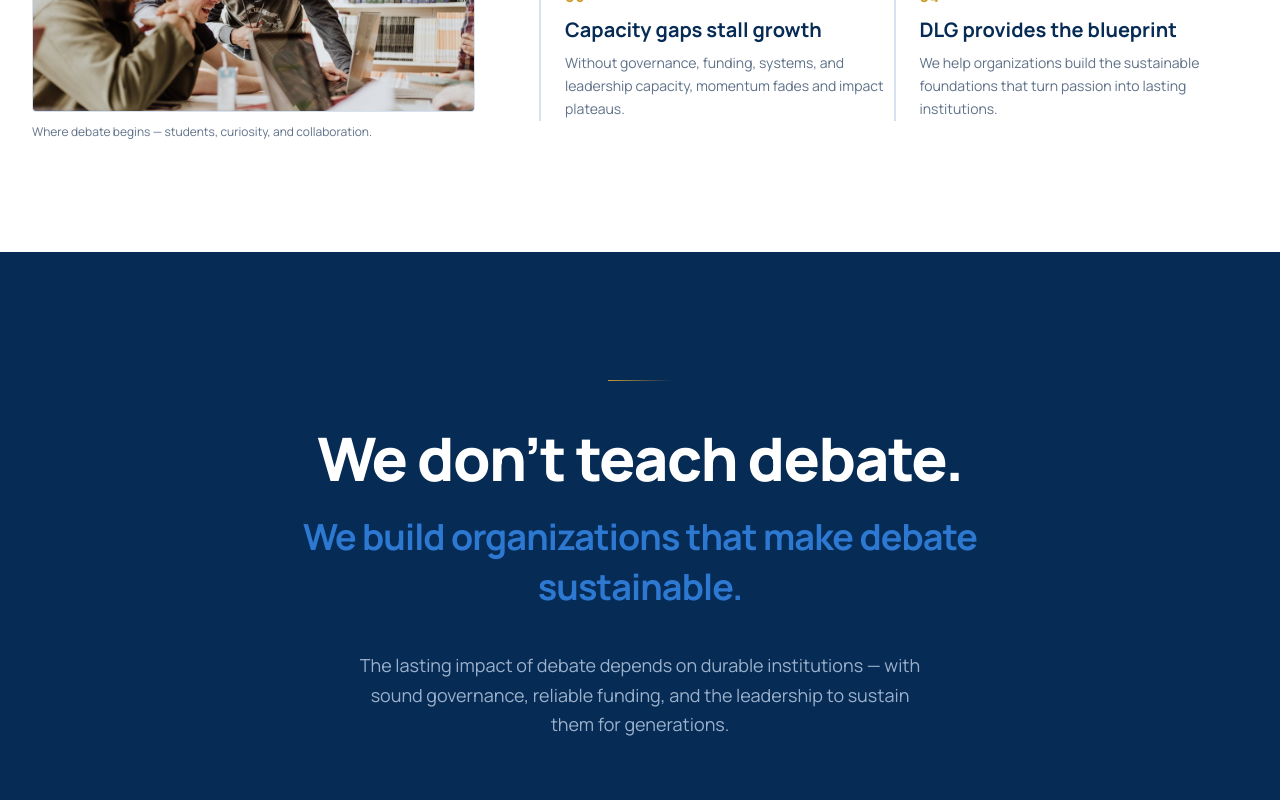
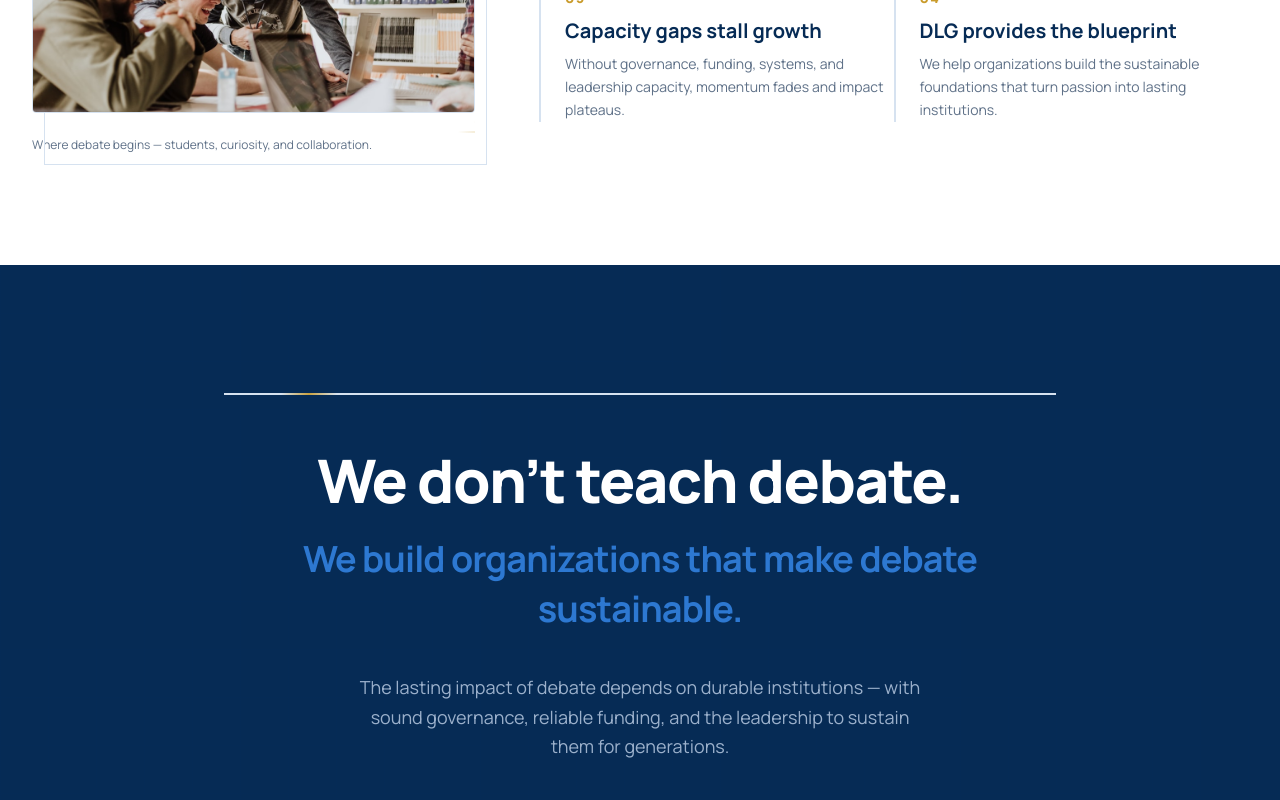
Before and after one commit to smit-taskvirtual/dlg-site, a React (Vite) app: page / in a window 1280 px wide. Shown: the part 1620-2420 px from the top of the page. Built offline with nearby package versions, Linux system fonts and the light colour scheme.

Commit message:
design revised

```diff
--- /dev/null
+++ b/src/components/DecoratedImage.tsx
@@ -0,0 +1,101 @@
+import { motion, useReducedMotion } from 'framer-motion'
+
+type DecoratedImageProps = {
+  src: string
+  alt: string
+  aspect?: string
+  caption?: string
+  loading?: 'lazy' | 'eager'
+}
+
+/**
+ * FadedLines
+ * ---------------------------------------------------------------------------
+ * Prominent horizontal gradient lines that continuously draw out and fade back,
+ * staggered to form a subtle traveling wave around images. Prominence comes
+ * from longer, thicker lines with strong alpha. Looping is disabled entirely
+ * under `prefers-reduced-motion`.
+ */
+function FadedLines({
+  align,
+  accent = 'cobalt',
+  count = 3,
+}: {
+  align: 'left' | 'right'
+  accent?: 'cobalt' | 'gold'
+  count?: number
+}) {
+  const reduce = useReducedMotion()
+  const color = accent === 'gold' ? '201,155,43' : '11,86,179'
+  const origin = align === 'left' ? '0%' : '100%'
+
+  return (
+    <div className={`flex flex-col gap-2 ${align === 'left' ? 'items-start' : 'items-end'}`} aria-hidden="true">
+      {Array.from({ length: count }).map((_, i) => (
+        <motion.span
+          key={i}
+          className="block h-[2px] rounded-full"
+          style={{
+            width: `${96 - i * 18}px`,
+            background: `linear-gradient(${align === 'left' ? '90deg' : '270deg'}, rgba(${color},0.85), rgba(${color},0))`,
+            transformOrigin: origin,
+          }}
+          initial={{ scaleX: 0, opacity: 0 }}
+          animate={
+            reduce
+              ? { opacity: 0.9, scaleX: 1 }
+              : {
+                  scaleX: [0, 1, 1, 0],
+                  opacity: [0, 1, 1, 0],
+                }
+          }
+          transition={{
+            duration: 3.4,
+            times: [0, 0.35, 0.7, 1],
+            repeat: Infinity,
+            ease: 'easeInOut',
+            delay: i * 0.45,
+          }}
+        />
+      ))}
+    </div>
+  )
+}
+
+/**
+ * DecoratedImage
+ * ---------------------------------------------------------------------------
+ * Wraps an image in a refined editorial frame:
+ *  - an offset hairline border behind the image,
+ *  - two groups of faded gradient lines (top-left cobalt, bottom-right gold)
+ *    that draw in once on view,
+ *  - an optional caption.
+ *
+ * Keeps animation restrained and respects `prefers-reduced-motion`.
+ */
+export default function DecoratedImage({ src, alt, aspect = 'aspect-[4/3]', caption, loading = 'lazy' }: DecoratedImageProps) {
+  return (
+    <figure className="relative">
+      {/* Offset hairline frame behind the image */}
+      <span className="absolute -bottom-3 -right-3 h-full w-full border border-line" aria-hidden="true" />
+
+      <div className="relative">
+        {/* Faded lines, top-left */}
+        <div className="absolute -top-5 left-0 z-10">
+          <FadedLines align="left" accent="cobalt" />
+        </div>
+
+        <div className={`relative overflow-hidden rounded-sm border border-line bg-white ${aspect}`}>
+          <img src={src} alt={alt} className="h-full w-full object-cover" loading={loading} />
+        </div>
+
+        {/* Faded lines, bottom-right */}
+        <div className="absolute -bottom-5 right-0 z-10">
+          <FadedLines align="right" accent="gold" count={2} />
+        </div>
+      </div>
+
+      {caption && <figcaption className="mt-6 text-xs text-muted">{caption}</figcaption>}
+    </figure>
+  )
+}
--- a/src/components/Footer.tsx
+++ b/src/components/Footer.tsx
@@ -1,5 +1,6 @@
 import { Mail } from 'lucide-react'
 import { brand, navLinks, footer } from '../content'
+import TravelingRule from './TravelingRule'
 
 // Inline SVG — brand icons (e.g. LinkedIn) were removed from recent lucide-react.
 function LinkedinIcon({ className }: { className?: string }) {
@@ -26,6 +27,7 @@ function LinkedinIcon({ className }: { className?: string }) {
 export default function Footer() {
   return (
     <footer className="border-t border-line bg-white" aria-label="Footer">
+      <TravelingRule accent="gold" height="h-[2px]" />
       <div className="mx-auto grid max-w-7xl grid-cols-1 gap-10 px-5 py-14 sm:px-8 md:grid-cols-[1.4fr_1fr_1fr]">
         {/* Brand */}
         <div>
--- a/src/components/GlobalNetwork.tsx
+++ b/src/components/GlobalNetwork.tsx
@@ -1,102 +1,145 @@
 import { useRef } from 'react'
-import { motion, useInView, useReducedMotion } from 'framer-motion'
+import { motion, useInView, useReducedMotion, type Variants } from 'framer-motion'
 import SectionHeading from './SectionHeading'
-import { network, images } from '../content'
+import { network } from '../content'
+
+const EASE: [number, number, number, number] = [0.22, 1, 0.36, 1]
+
+const dotVariants: Variants = {
+  hidden: { opacity: 0, scale: 0 },
+  show: (i: number) => ({
+    opacity: 1,
+    scale: 1,
+    transition: { delay: 0.4 + i * 0.15, duration: 0.45, ease: EASE },
+  }),
+}
 
 /**
- * NetworkVisual
+ * RegionGlobe
  * ---------------------------------------------------------------------------
- * Abstract, non-fake world-network composition. Six region nodes are placed
- * on a stylized layout and joined by thin connecting lines.
+ * An elegant wireframe globe (non-fake, not a real-time map) rendered entirely
+ * in SVG. Six region nodes are placed on the front hemisphere and connected by
+ * curved arcs bowing outward from the globe's center to suggest sphere curvature.
  *
- * Design decision: lines "draw in" (pathLength) and nodes fade/scale in when
- * the section enters the viewport. No looping animation and full reduced-motion
- * support keeps it light and respectful.
+ * Connection order (per the brief): Latin America -> North America -> Europe ->
+ * Africa -> Middle East -> Asia-Pacific.
+ *
+ * Animation: the connection path "draws in" (pathLength) and the nodes
+ * fade/scale in when the section enters the viewport. Dots then pulse slowly.
+ * `useReducedMotion` disables the pulsing and node staggering.
  */
-function NetworkVisual() {
+function RegionGlobe() {
   const ref = useRef<HTMLDivElement>(null)
   const inView = useInView(ref, { once: true, margin: '-80px' })
   const reduce = useReducedMotion()
 
-  // Stylized geographic placement within a 100x60 viewBox.
+  const cx = 130
+  const cy = 130
+
+  // Region nodes positioned on the globe's visible hemisphere. Each carries a
+  // label anchor placed outward from its marker so the names read clearly.
+  // The globe is intentionally smaller than the viewBox so labels stay visible.
   const nodes = [
-    { id: 'North America', x: 16, y: 20 },
-    { id: 'Europe', x: 46, y: 14 },
-    { id: 'Middle East', x: 54, y: 28 },
-    { id: 'Africa', x: 48, y: 44 },
-    { id: 'Latin America', x: 22, y: 42 },
-    { id: 'Asia-Pacific', x: 82, y: 26 },
+    { id: 'Latin America', x: 70, y: 160, labelX: 52, labelY: 163, anchor: 'end' as const },
+    { id: 'North America', x: 80, y: 74, labelX: 54, labelY: 77, anchor: 'end' as const },
+    { id: 'Europe', x: 126, y: 58, labelX: 126, labelY: 44, anchor: 'middle' as const },
+    { id: 'Africa', x: 140, y: 138, labelX: 140, labelY: 152, anchor: 'middle' as const },
+    { id: 'Middle East', x: 160, y: 88, labelX: 176, labelY: 91, anchor: 'start' as const },
+    { id: 'Asia-Pacific', x: 192, y: 72, labelX: 208, labelY: 75, anchor: 'start' as const },
   ]
 
-  const links: Array<[number, number]> = [
-    [0, 1],
-    [1, 2],
-    [2, 3],
-    [1, 5],
-    [2, 5],
-    [0, 4],
-    [4, 3],
-    [3, 5],
-  ]
+  // Connect every marker to every other marker (all-to-all mesh).
+  const links: Array<[typeof nodes[number], typeof nodes[number]]> = []
+  for (let i = 0; i < nodes.length; i++) {
+    for (let j = i + 1; j < nodes.length; j++) {
+      links.push([nodes[i], nodes[j]])
+    }
+  }
+
+  // Globe wireframe elements (meridians + parallels) for the sphere effect.
+  const meridians = [18, 37, 55, 73]
+  const parallels = [23, 46, 69]
+  const r = 92
 
   return (
     <div ref={ref} className="relative rounded-sm border border-line bg-white p-4 sm:p-8">
-      <svg viewBox="0 0 100 60" className="w-full" role="img" aria-label="Stylized diagram of DLG's six global regions">
+      <svg viewBox="0 0 260 260" className="w-full" role="img" aria-label="Wireframe globe with all six global regions connected to one another">
+        {/* Meridian ellipses */}
+        {meridians.map((rx) => (
+          <ellipse key={`m-${rx}`} cx={cx} cy={cy} rx={rx} ry={r} fill="none" stroke="#D6E2F0" strokeWidth="0.6" />
+        ))}
+        {/* Parallel ellipses */}
+        {parallels.map((ry) => (
+          <ellipse key={`p-${ry}`} cx={cx} cy={cy} rx={r} ry={ry} fill="none" stroke="#D6E2F0" strokeWidth="0.6" />
+        ))}
+        {/* Equator */}
+        <line x1={cx - r} y1={cy} x2={cx + r} y2={cy} stroke="#D6E2F0" strokeWidth="0.6" />
+        {/* Globe outline */}
+        <circle cx={cx} cy={cy} r={r} fill="none" stroke="#0B56B3" strokeWidth="1.4" />
+
+        {/* All-to-all connection lines, drawn in with a cascade */}
         {links.map(([a, b], i) => (
           <motion.line
             key={i}
-            x1={nodes[a].x}
-            y1={nodes[a].y}
-            x2={nodes[b].x}
-            y2={nodes[b].y}
+            x1={a.x}
+            y1={a.y}
+            x2={b.x}
+            y2={b.y}
             stroke="#0B56B3"
-            strokeOpacity="0.35"
-            strokeWidth="0.25"
+            strokeOpacity="0.28"
+            strokeWidth="0.7"
             initial={{ pathLength: 0, opacity: 0 }}
             animate={inView ? { pathLength: 1, opacity: 1 } : {}}
-            transition={{ duration: 1.1, delay: 0.3 + i * 0.08, ease: 'easeOut' }}
+            transition={{ duration: 0.9, delay: 0.25 + i * 0.06, ease: 'easeOut' }}
           />
         ))}
 
-        {nodes.map((node, i) => {
-          const pulse = reduce
-            ? { opacity: 0.9 }
-            : {
-                opacity: [0.7, 1, 0.7],
-                r: [1.1, 1.6, 1.1],
-              }
-          return (
-            <motion.g
-              key={node.id}
-              initial={{ opacity: 0, scale: 0 }}
-              animate={inView ? { opacity: 1, scale: 1 } : {}}
-              transition={{ delay: 0.2 + i * 0.08, duration: 0.4 }}
-            >
+        {/* Region nodes */}
+        {nodes.map((node, i) => (
+          <motion.g key={node.id} variants={dotVariants} custom={i} initial="hidden" animate={inView ? 'show' : 'hidden'}>
+            {/* Subtle leader line from marker to its label */}
+            <line
+              x1={node.x}
+              y1={node.y}
+              x2={node.labelX}
+              y2={node.labelY}
+              stroke="#0B56B3"
+              strokeOpacity="0.25"
+              strokeWidth="0.5"
+            />
+            <circle cx={node.x} cy={node.y} r="10" fill="#0B56B3" opacity="0.12" />
             <motion.circle
               cx={node.x}
               cy={node.y}
               fill="#2D78D1"
+              stroke="#0B56B3"
+              strokeWidth="1"
               {...(reduce
-                  ? {}
+                ? { r: 4, opacity: 1 }
                 : {
-                      animate: pulse,
-                      transition: { duration: 3, repeat: Infinity, ease: 'easeInOut' },
+                    r: 4,
+                    animate: { r: [4, 5.5, 4], opacity: [0.85, 1, 0.85] },
+                    transition: { duration: 3.2, repeat: Infinity, ease: 'easeInOut', delay: 0.6 + i * 0.2 },
                   })}
             />
+            {/* Region name label */}
+            <text
+              x={node.labelX}
+              y={node.labelY}
+              textAnchor={node.anchor}
+              fontSize="7"
+              fontWeight="700"
+              fill="#12263F"
+              paintOrder="stroke"
+              stroke="#FFFFFF"
+              strokeWidth="1.4"
+              strokeLinejoin="round"
+            >
+              {node.id}
+            </text>
           </motion.g>
-          )
-        })}
+        ))}
       </svg>
-
-      {/* Region labels */}
-      <ul className="mt-4 grid grid-cols-2 gap-x-4 gap-y-2 sm:grid-cols-3">
-        {nodes.map((node) => (
-          <li key={node.id} className="flex items-center gap-2 text-sm font-semibold text-ink">
-            <span className="h-2 w-2 rounded-full bg-cobalt" aria-hidden="true" />
-            {node.id}
-          </li>
-        ))}
-      </ul>
     </div>
   )
 }
@@ -104,25 +147,17 @@ function NetworkVisual() {
 /**
  * GlobalNetwork
  * ---------------------------------------------------------------------------
- * Split layout pairing the animated network visual with supporting copy.
+ * Split layout pairing the animated globe visual with supporting copy.
  */
 export default function GlobalNetwork() {
   return (
     <section id="network" className="scroll-mt-24 bg-sky py-20 sm:py-28" aria-labelledby="network-title">
       <div className="mx-auto grid max-w-7xl grid-cols-1 items-center gap-12 px-5 sm:px-8 lg:grid-cols-2 lg:gap-16">
         <div className="order-2 lg:order-1">
-          <NetworkVisual />
+          <RegionGlobe />
         </div>
         <div className="order-1 lg:order-2">
           <SectionHeading eyebrow="Global Network" title={network.title} copy={network.copy} align="left" />
-          <div className="mt-10">
-            <img
-              src={images.network}
-              alt="Students in a lecture hall listening to a presentation"
-              className="aspect-[16/9] w-full rounded-sm border border-line object-cover"
-              loading="lazy"
-            />
-          </div>
         </div>
       </div>
     </section>
--- a/src/components/Insights.tsx
+++ b/src/components/Insights.tsx
@@ -3,6 +3,7 @@ import { motion, useReducedMotion } from 'framer-motion'
 import { CheckCircle2, Mail, ArrowRight } from 'lucide-react'
 import SectionHeading from './SectionHeading'
 import Reveal from './Reveal'
+import DecoratedImage from './DecoratedImage'
 import { insights, images } from '../content'
 
 /**
@@ -113,11 +114,10 @@ export default function Insights() {
         </div>
 
         <Reveal>
-          <img
+          <DecoratedImage
             src={images.classroom}
             alt="A student engaged and focused in a classroom setting"
-            className="aspect-[4/3] w-full rounded-sm border border-line object-cover"
-            loading="lazy"
+            aspect="aspect-[4/3]"
           />
         </Reveal>
       </div>
--- a/src/components/Philosophy.tsx
+++ b/src/components/Philosophy.tsx
@@ -1,4 +1,5 @@
 import Reveal from './Reveal'
+import TravelingRule from './TravelingRule'
 
 /**
  * Philosophy
@@ -14,12 +15,9 @@ export default function Philosophy() {
     <section className="relative overflow-hidden bg-navy py-24 sm:py-32" aria-label="Our philosophy">
       <div className="pointer-events-none absolute inset-0 blueprint-grid opacity-20" aria-hidden="true" />
       <div className="relative mx-auto max-w-4xl px-5 text-center sm:px-8">
+        <TravelingRule className="mb-12" accent="gold" height="h-[2px]" />
         <Reveal>
-          <span className="gold-rule mx-auto block h-px w-16" aria-hidden="true" />
-        </Reveal>
-
-        <Reveal delay={0.05}>
-          <p className="mt-10 text-4xl font-extrabold leading-tight tracking-tight text-white sm:text-5xl lg:text-6xl">
+          <p className="text-4xl font-extrabold leading-tight tracking-tight text-white sm:text-5xl lg:text-6xl">
             We don’t teach debate.
           </p>
         </Reveal>
@@ -36,6 +34,8 @@ export default function Philosophy() {
             reliable funding, and the leadership to sustain them for generations.
           </p>
         </Reveal>
+
+        <TravelingRule className="mt-14" accent="cobalt" height="h-[2px]" />
       </div>
     </section>
   )
--- a/src/components/Purpose.tsx
+++ b/src/components/Purpose.tsx
@@ -1,5 +1,6 @@
 import Reveal from './Reveal'
 import SectionHeading from './SectionHeading'
+import DecoratedImage from './DecoratedImage'
 import { purpose, images } from '../content'
 
 /**
@@ -20,17 +21,11 @@ export default function Purpose() {
         <div className="mt-16 grid grid-cols-1 gap-10 lg:grid-cols-[1fr_1.6fr] lg:gap-16">
           {/* Editorial image */}
           <Reveal className="order-2 lg:order-1">
-            <figure>
-              <img
-                src={images.purpose}
-                alt="A small group of students leaning in to a thoughtful academic conversation"
-                className="aspect-[4/3] w-full rounded-sm border border-line object-cover"
-                loading="lazy"
-              />
-              <figcaption className="mt-3 text-xs text-muted">
-                Where debate begins — students, curiosity, and collaboration.
-              </figcaption>
-            </figure>
+            <DecoratedImage
+              src={images.purpose}
+              alt="A small group of students leaning in to a thoughtful academic conversation"
+              caption="Where debate begins — students, curiosity, and collaboration."
+            />
           </Reveal>
 
           {/* Stage progression */}
--- a/src/components/SectionHeading.tsx
+++ b/src/components/SectionHeading.tsx
@@ -1,5 +1,6 @@
 import type { ReactNode } from 'react'
 import Reveal from './Reveal'
+import TravelingRule from './TravelingRule'
 
 type SectionHeadingProps = {
   eyebrow?: string
@@ -33,7 +34,7 @@ export default function SectionHeading({
           <span className={`text-xs font-bold uppercase tracking-[0.28em] ${tone === 'dark' ? 'text-gold' : 'text-cobalt'}`}>
             {eyebrow}
           </span>
-          <span className="gold-rule h-px w-12" aria-hidden="true" />
+          <TravelingRule width={48} height="h-[2px]" />
         </div>
       )}
       <h2 className={`max-w-3xl text-3xl font-bold leading-tight tracking-tight sm:text-4xl lg:text-[2.75rem] ${titleColor}`}>
--- a/src/components/Services.tsx
+++ b/src/components/Services.tsx
@@ -1,6 +1,7 @@
 import { motion, useReducedMotion } from 'framer-motion'
 import SectionHeading from './SectionHeading'
 import ServiceIcon from './ServiceIcon'
+import TravelingRule from './TravelingRule'
 import { services } from '../content'
 
 /**
@@ -19,6 +20,7 @@ export default function Services() {
     <section id="services" className="scroll-mt-24 bg-sky py-20 sm:py-28" aria-labelledby="services-title">
       <div className="mx-auto max-w-7xl px-5 sm:px-8">
         <SectionHeading eyebrow="What We Do" title={services.title} />
+        <TravelingRule className="mt-14" accent="cobalt" height="h-[2px]" />
 
         <ul className="mt-16 grid grid-cols-1 gap-px overflow-hidden rounded-sm border border-line bg-line sm:grid-cols-2 lg:grid-cols-4">
           {services.items.map((service) => (
--- /dev/null
+++ b/src/components/TravelingRule.tsx
@@ -0,0 +1,45 @@
+import { motion, useReducedMotion } from 'framer-motion'
+
+type TravelingRuleProps = {
+  width?: number | string
+  height?: string
+  className?: string
+  accent?: 'gold' | 'cobalt'
+  duration?: number
+}
+
+/**
+ * TravelingRule
+ * ---------------------------------------------------------------------------
+ * A prominent horizontal hairline with a bright segment that continuously
+ * travels across it. Used as a signature always-animating motif across the
+ * site (section dividers and heading rules).
+ *
+ * Design decision: the bright segment is a short gradient that animates `left`
+ * from off-screen to off-screen and loops infinitely. It is purely decorative
+ * (`aria-hidden`) and renders as a static hairline under reduced motion.
+ */
+export default function TravelingRule({
+  width = '100%',
+  height = 'h-px',
+  className = '',
+  accent = 'gold',
+  duration = 3.2,
+}: TravelingRuleProps) {
+  const reduce = useReducedMotion()
+  const c = accent === 'gold' ? '201,155,43' : '11,86,179'
+
+  return (
+    <div aria-hidden="true" className={`relative overflow-hidden ${height} ${className}`} style={{ width }}>
+      <span className="absolute inset-0 bg-line" />
+      {!reduce && (
+        <motion.span
+          className="absolute inset-y-0 w-14"
+          style={{ background: `linear-gradient(90deg, transparent, rgba(${c},0.9), transparent)` }}
+          animate={{ left: ['-14%', '114%'] }}
+          transition={{ duration, repeat: Infinity, ease: 'linear' }}
+        />
+      )}
+    </div>
+  )
+}
--- a/src/content.ts
+++ b/src/content.ts
@@ -28,7 +28,6 @@ export const navLinks = [
 export const images = {
   hero: '/images/hero-debate.jpg',
   purpose: '/images/students-study.jpg',
-  network: '/images/lecture-hall.jpg',
   classroom: '/images/classroom.jpg',
   meeting: '/images/meeting.jpg',
   campus: '/images/campus.jpg',
```
Also changed, not shown: src/components/FinalCta.tsx (+3 -4 lines), src/components/Hero.tsx (+5 -5 lines). Lines whose indentation alone changed are shown as unchanged.
